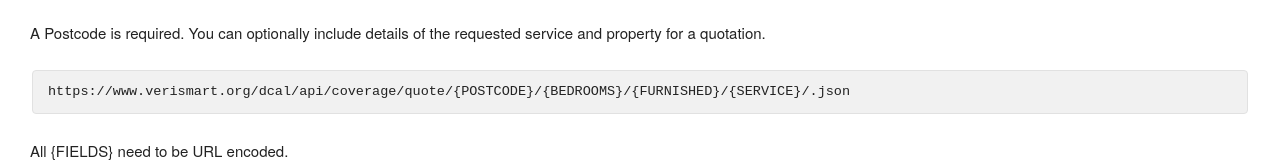
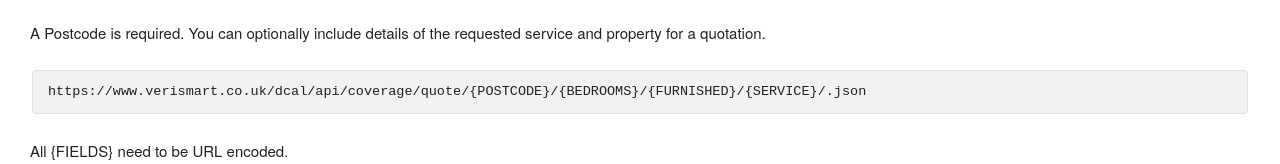
Before and after one commit to VeriSmart/VeriSmart.github.io, a website: page apidoc.html in a window 1280 px wide. Shown: the part 479-643 px from the top of the page. Drawn offline with Linux system fonts and the light colour scheme.

Commit message:
Fixed typo

```diff
--- a/apidoc.html
+++ b/apidoc.html
@@ -24,7 +24,7 @@
 <h2>Coverage API</h2>
 <p>Using Coverage is simple, as there is no authentication required. A URL provides the data as JSON.</p>
 <p>A Postcode is required. You can optionally include details of the requested service and property for a quotation.</p>
-<pre><code>https://www.verismart.org/dcal/api/coverage/quote/{POSTCODE}/{BEDROOMS}/{FURNISHED}/{SERVICE}/.json
+<pre><code>https://www.verismart.co.uk/dcal/api/coverage/quote/{POSTCODE}/{BEDROOMS}/{FURNISHED}/{SERVICE}/.json
 </code></pre>
 
 <p>All {FIELDS} need to be URL encoded.</p>
```
